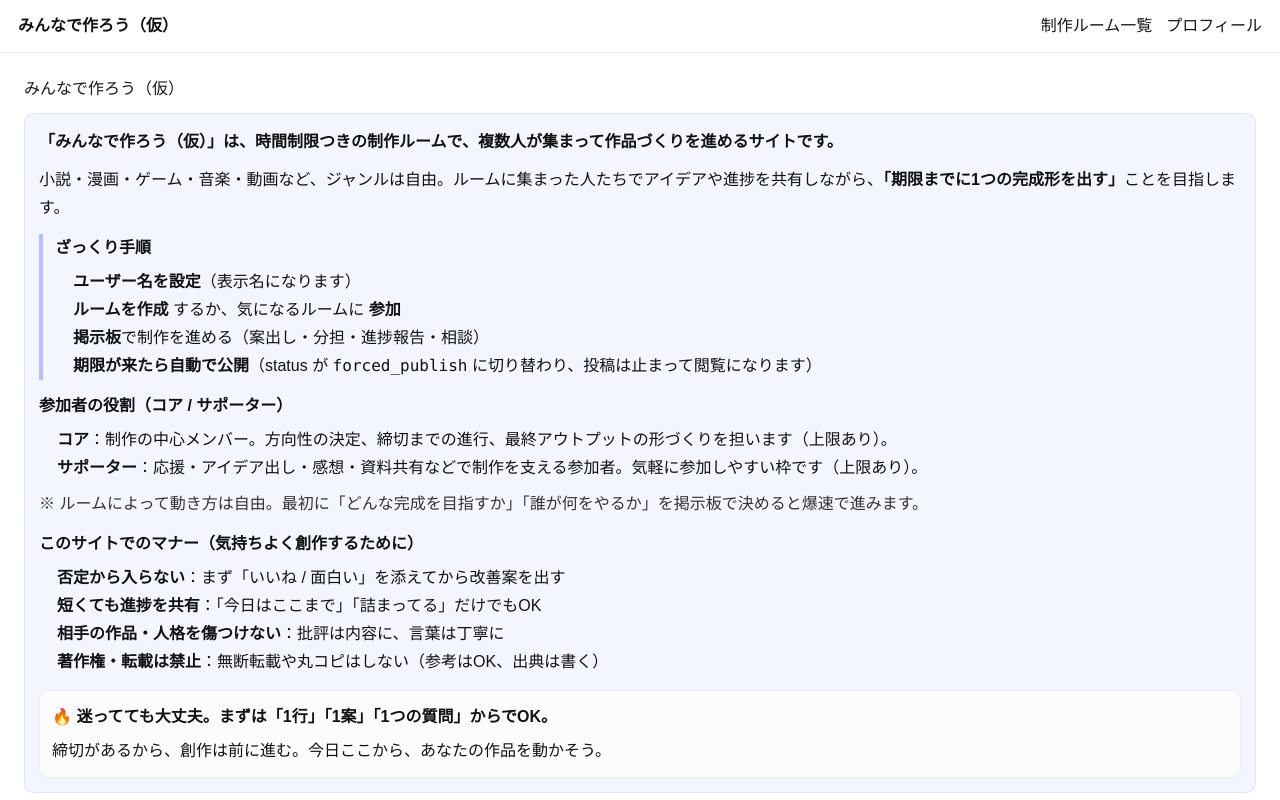
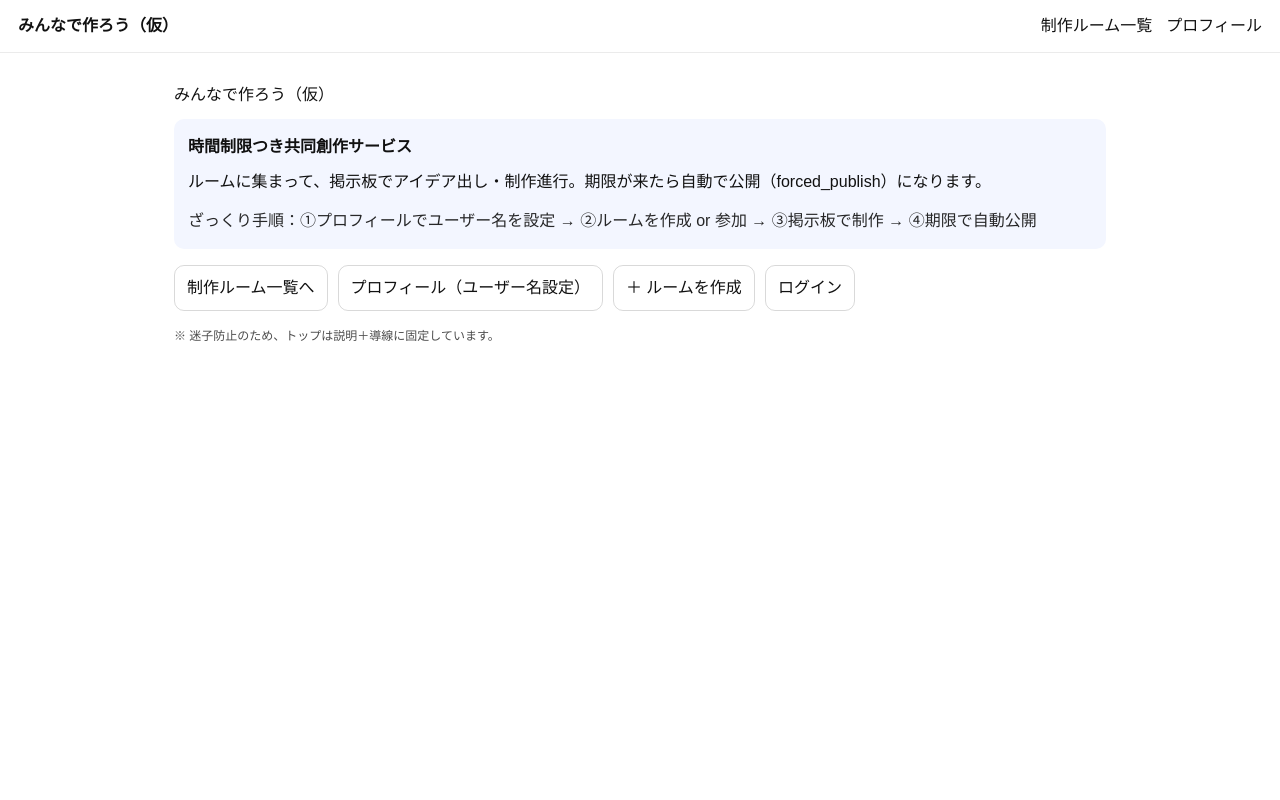
Before and after one commit to toki09141127-source/minnade-tsukuru, a Next.js app: page / in a window 1280 px wide. Shown: the top 800 px of the page. Built offline with nearby package versions, Linux system fonts and the light colour scheme.

Commit message:
finish prelaunch: ogp, top nav, rooms sort+search

```diff
--- a/app/layout.tsx
+++ b/app/layout.tsx
@@ -4,13 +4,53 @@ import Link from 'next/link'
 import { ReactNode } from 'react'
 
 export const metadata = {
+  metadataBase: new URL('https://minnade-tsukuru.vercel.app'),
+
   title: 'みんなで作ろう（仮）',
+  description:
+    '時間制限つきの制作ルームで、複数人が集まり作品を完成させる共同創作サービス。',
+
+  openGraph: {
+    title: 'みんなで作ろう（仮）',
+    description:
+      '時間制限つきの制作ルームで、複数人が集まり作品を完成させる共同創作サービス。',
+    url: 'https://minnade-tsukuru.vercel.app',
+    siteName: 'みんなで作ろう（仮）',
+    images: [
+      {
+        url: '/ogp.png',
+        width: 1200,
+        height: 630,
+        alt: 'みんなで作ろう（仮）',
+      },
+    ],
+    locale: 'ja_JP',
+    type: 'website',
+  },
+
+  twitter: {
+    card: 'summary_large_image',
+    title: 'みんなで作ろう（仮）',
+    description:
+      '時間制限つきの制作ルームで、複数人が集まり作品を完成させる共同創作サービス。',
+    images: ['/ogp.png'],
+  },
+
+  icons: {
+    icon: '/favicon.ico',
+  },
 }
 
 export default function RootLayout({ children }: { children: ReactNode }) {
   return (
     <html lang="ja">
-      <body>
+      <body
+        style={{
+          margin: 0,
+          background: '#ffffff',
+          color: '#111',
+        }}
+      >
         {/* 共通ヘッダー */}
         <header
           style={{
@@ -31,10 +71,11 @@ export default function RootLayout({ children }: { children: ReactNode }) {
           </Link>
 
           <nav style={{ display: 'flex', gap: 14, alignItems: 'center' }}>
-            {/* ✅ ここが最重要：必ず /rooms */}
+            {/* 必ず /rooms に遷移 */}
             <Link href="/rooms" prefetch={false}>
               制作ルーム一覧
             </Link>
+
             <Link href="/profile" prefetch={false}>
               プロフィール
             </Link>
--- a/app/page.tsx
+++ b/app/page.tsx
@@ -3,87 +3,83 @@ import Link from 'next/link'
 
 export default function HomePage() {
   return (
-    <div className="pageWrap">
-      <h1>みんなで作ろう（仮）</h1>
+    <div style={{ padding: 24, maxWidth: 980, margin: '0 auto' }}>
+      <h1 style={{ marginTop: 6 }}>みんなで作ろう（仮）</h1>
 
-      <div className="homeHero">
-        <p style={{ margin: 0, fontWeight: 700 }}>
-          「みんなで作ろう（仮）」は、時間制限つきの制作ルームで、複数人が集まって作品づくりを進めるサイトです。
+      <div
+        style={{
+          marginTop: 12,
+          padding: 14,
+          background: '#f3f6ff',
+          borderRadius: 10,
+          lineHeight: 1.8,
+        }}
+      >
+        <p style={{ margin: 0, fontWeight: 700 }}>時間制限つき共同創作サービス</p>
+        <p style={{ margin: '6px 0 0 0' }}>
+          ルームに集まって、掲示板でアイデア出し・制作進行。期限が来たら自動で公開（forced_publish）になります。
         </p>
-
-        <p style={{ margin: '10px 0 0 0' }}>
-          小説・漫画・ゲーム・音楽・動画など、ジャンルは自由。ルームに集まった人たちでアイデアや進捗を共有しながら、
-          <b>「期限までに1つの完成形を出す」</b>ことを目指します。
+        <p style={{ margin: '10px 0 0 0', opacity: 0.9 }}>
+          ざっくり手順：①プロフィールでユーザー名を設定 → ②ルームを作成 or 参加 → ③掲示板で制作 → ④期限で自動公開
         </p>
-
-        <div className="homeHeroAccent">
-          <p style={{ margin: 0, fontWeight: 700 }}>ざっくり手順</p>
-          <ol style={{ margin: '6px 0 0 18px', padding: 0 }}>
-            <li>
-              <b>ユーザー名を設定</b>（表示名になります）
-            </li>
-            <li>
-              <b>ルームを作成</b> するか、気になるルームに <b>参加</b>
-            </li>
-            <li>
-              <b>掲示板</b>で制作を進める（案出し・分担・進捗報告・相談）
-            </li>
-            <li>
-              <b>期限が来たら自動で公開</b>（status が <code>forced_publish</code> に切り替わり、投稿は止まって閲覧になります）
-            </li>
-          </ol>
-        </div>
-
-        {/* ✅ ここが消えてた部分：復活 */}
-        <div style={{ marginTop: 12 }}>
-          <p style={{ margin: 0, fontWeight: 700 }}>参加者の役割（コア / サポーター）</p>
-          <ul style={{ margin: '6px 0 0 18px', padding: 0 }}>
-            <li>
-              <b>コア</b>：制作の中心メンバー。方向性の決定、締切までの進行、最終アウトプットの形づくりを担います（上限あり）。
-            </li>
-            <li>
-              <b>サポーター</b>：応援・アイデア出し・感想・資料共有などで制作を支える参加者。気軽に参加しやすい枠です（上限あり）。
-            </li>
-          </ul>
-          <p style={{ margin: '8px 0 0 0', opacity: 0.85 }}>
-            ※ ルームによって動き方は自由。最初に「どんな完成を目指すか」「誰が何をやるか」を掲示板で決めると爆速で進みます。
-          </p>
-        </div>
-
-        {/* ✅ ここも消えてた部分：復活 */}
-        <div style={{ marginTop: 12 }}>
-          <p style={{ margin: 0, fontWeight: 700 }}>このサイトでのマナー（気持ちよく創作するために）</p>
-          <ul style={{ margin: '6px 0 0 18px', padding: 0 }}>
-            <li>
-              <b>否定から入らない</b>：まず「いいね / 面白い」を添えてから改善案を出す
-            </li>
-            <li>
-              <b>短くても進捗を共有</b>：「今日はここまで」「詰まってる」だけでもOK
-            </li>
-            <li>
-              <b>相手の作品・人格を傷つけない</b>：批評は内容に、言葉は丁寧に
-            </li>
-            <li>
-              <b>著作権・転載は禁止</b>：無断転載や丸コピはしない（参考はOK、出典は書く）
-            </li>
-          </ul>
-        </div>
-
-        <div className="homeHeroCallout">
-          <p style={{ margin: 0, fontWeight: 800 }}>
-            🔥 迷ってても大丈夫。まずは「1行」「1案」「1つの質問」からでOK。
-          </p>
-          <p style={{ margin: '6px 0 0 0' }}>
-            締切があるから、創作は前に進む。今日ここから、あなたの作品を動かそう。
-          </p>
-        </div>
       </div>
 
-      <div className="linkRow" style={{ marginTop: 16 }}>
-        <Link href="/rooms">制作ルーム一覧</Link>
-        <Link href="/profile">ユーザー名を設定</Link>
-        <Link href="/profile">プロフィール</Link>
-        <Link href="/rooms/new">＋ ルームを作成</Link>
+      <div style={{ marginTop: 16, display: 'flex', flexWrap: 'wrap', gap: 10 }}>
+        <Link
+          href="/rooms"
+          style={{
+            padding: '10px 12px',
+            borderRadius: 10,
+            border: '1px solid rgba(0,0,0,0.15)',
+            textDecoration: 'none',
+            color: '#111',
+          }}
+        >
+          制作ルーム一覧へ
+        </Link>
+
+        <Link
+          href="/profile"
+          style={{
+            padding: '10px 12px',
+            borderRadius: 10,
+            border: '1px solid rgba(0,0,0,0.15)',
+            textDecoration: 'none',
+            color: '#111',
+          }}
+        >
+          プロフィール（ユーザー名設定）
+        </Link>
+
+        <Link
+          href="/rooms/new"
+          style={{
+            padding: '10px 12px',
+            borderRadius: 10,
+            border: '1px solid rgba(0,0,0,0.15)',
+            textDecoration: 'none',
+            color: '#111',
+          }}
+        >
+          ＋ ルームを作成
+        </Link>
+
+        <Link
+          href="/login"
+          style={{
+            padding: '10px 12px',
+            borderRadius: 10,
+            border: '1px solid rgba(0,0,0,0.15)',
+            textDecoration: 'none',
+            color: '#111',
+          }}
+        >
+          ログイン
+        </Link>
+      </div>
+
+      <div style={{ marginTop: 16, fontSize: 12, opacity: 0.75 }}>
+        ※ 迷子防止のため、トップは説明＋導線に固定しています。
       </div>
     </div>
   )
--- a/app/rooms/page.tsx
+++ b/app/rooms/page.tsx
@@ -1,98 +1,131 @@
 // app/rooms/page.tsx
+'use client'
+
+import { useEffect, useMemo, useState } from 'react'
 import Link from 'next/link'
-import { supabaseAdmin } from '../../lib/supabase/admin'
+import { supabase } from '../../lib/supabase/client'
 
-export const dynamic = 'force-dynamic'
+type RoomRow = {
+  id: string
+  title: string
+  work_type: string
+  status: string
+  time_limit_hours: number
+  created_at: string
+  like_count: number | null
+  expires_at?: string | null
+}
 
-type SortKey = 'likes' | 'new'
+type SortKey = 'like' | 'new' | 'expires'
 
-export default async function RoomsPage({
-  searchParams,
-}: {
-  searchParams?: { q?: string; sort?: SortKey }
-}) {
-  const q = (searchParams?.q ?? '').trim()
-  const sort: SortKey = (searchParams?.sort === 'new' ? 'new' : 'likes')
+export default function RoomsPage() {
+  const [rooms, setRooms] = useState<RoomRow[]>([])
+  const [error, setError] = useState('')
+  const [sort, setSort] = useState<SortKey>('like')
+  const [q, setQ] = useState('')
 
-  // ✅ 必ず id を取る。deleted_at も見る。
-  let query = supabaseAdmin
-    .from('rooms')
-    .select('id, title, work_type, status, time_limit_hours, like_count, created_at, deleted_at, is_adult')
-    .is('deleted_at', null)
+  useEffect(() => {
+    const fetchRooms = async () => {
+      setError('')
 
-  if (q) query = query.ilike('title', `%${q}%`)
+      let query = supabase
+        .from('rooms')
+        .select('id, title, work_type, status, time_limit_hours, created_at, like_count, expires_at')
 
-  if (sort === 'new') query = query.order('created_at', { ascending: false })
-  else query = query.order('like_count', { ascending: false }).order('created_at', { ascending: false })
+      // 検索（タイトル部分一致）
+      const keyword = q.trim()
+      if (keyword) query = query.ilike('title', `%${keyword}%`)
 
-  const { data: rooms, error } = await query
+      // ソート
+      if (sort === 'like') {
+        query = query
+          .order('like_count', { ascending: false, nullsFirst: false })
+          .order('created_at', { ascending: false })
+      } else if (sort === 'new') {
+        query = query.order('created_at', { ascending: false })
+      } else if (sort === 'expires') {
+        query = query.order('expires_at', { ascending: true, nullsFirst: false })
+      }
 
-  if (error) {
+      const { data, error } = await query
+
+      if (error) setError(error.message)
+      else setRooms((data ?? []) as RoomRow[])
+    }
+
+    fetchRooms()
+  }, [sort, q])
+
+  const helpText = useMemo(() => {
     return (
-      <div style={{ padding: 24 }}>
-        <h1>制作ルーム一覧</h1>
-        <p style={{ color: 'crimson' }}>取得エラー: {error.message}</p>
-        <p style={{ marginTop: 12 }}>
-          <Link href="/">トップへ</Link>
-        </p>
+      <div
+        style={{
+          marginTop: 12,
+          padding: 14,
+          background: '#eef3ff',
+          borderRadius: 10,
+          fontSize: 14,
+          lineHeight: 1.7,
+        }}
+      >
+        <strong>このページについて</strong>
+        <br />
+        時間制限付きの合作ルーム一覧です。検索＆並び替えができます。
       </div>
     )
-  }
+  }, [])
 
   return (
-    <div style={{ padding: 24 }}>
+    <div style={{ padding: 24, maxWidth: 980, margin: '0 auto' }}>
       <h1>制作ルーム一覧</h1>
 
-      {/* 検索・並び替え */}
-      <div style={{ marginTop: 12, display: 'flex', gap: 10, flexWrap: 'wrap', alignItems: 'center' }}>
-        <form action="/rooms" method="get" style={{ display: 'flex', gap: 8, flexWrap: 'wrap' }}>
-          <input
-            name="q"
-            defaultValue={q}
-            placeholder="ルーム名で検索"
-            style={{ padding: '10px 12px', borderRadius: 8, border: '1px solid rgba(0,0,0,0.2)', minWidth: 240 }}
-          />
+      <p style={{ marginTop: 8 }}>
+        <Link href="/profile">ユーザー名を設定</Link>
+      </p>
+
+      {helpText}
+
+      <div style={{ marginTop: 12, display: 'flex', flexWrap: 'wrap', gap: 10, alignItems: 'center' }}>
+        <Link href="/rooms/new">＋ ルームを作成</Link>
+
+        <div style={{ display: 'flex', gap: 8, alignItems: 'center' }}>
+          <span style={{ fontSize: 12, opacity: 0.75 }}>並び替え</span>
           <select
-            name="sort"
-            defaultValue={sort}
-            style={{ padding: '10px 12px', borderRadius: 8, border: '1px solid rgba(0,0,0,0.2)' }}
+            value={sort}
+            onChange={(e) => setSort(e.target.value as SortKey)}
+            style={{ padding: '8px 10px', borderRadius: 10, border: '1px solid #ccc' }}
           >
-            <option value="likes">いいね順</option>
-            <option value="new">作成順（新しい順）</option>
+            <option value="like">いいね順</option>
+            <option value="new">新着順</option>
+            <option value="expires">期限が近い順</option>
           </select>
-          <button
-            type="submit"
-            style={{ padding: '10px 14px', borderRadius: 8, border: '1px solid rgba(0,0,0,0.2)', cursor: 'pointer' }}
-          >
-            検索
-          </button>
-        </form>
+        </div>
 
-        <Link href="/rooms/new" style={{ marginLeft: 'auto' }}>
-          ＋ ルームを作成
-        </Link>
+        <input
+          value={q}
+          onChange={(e) => setQ(e.target.value)}
+          placeholder="ルーム名で検索"
+          style={{
+            padding: '8px 10px',
+            borderRadius: 10,
+            border: '1px solid #ccc',
+            minWidth: 220,
+          }}
+        />
       </div>
 
-      <div style={{ marginTop: 16 }}>
-        {(rooms ?? []).length === 0 ? (
-          <p style={{ opacity: 0.8 }}>該当するルームがありません。</p>
-        ) : (
-          <ul style={{ paddingLeft: 18, lineHeight: 1.9 }}>
-            {(rooms ?? []).map((r) => (
-              <li key={r.id}>
-                {/* ✅ ここが超重要：/rooms/${r.id} であること */}
-                <Link href={`/rooms/${r.id}`} style={{ fontWeight: 700 }}>
-                  {r.title}
-                </Link>{' '}
-                <span style={{ opacity: 0.85 }}>
-                  （{r.work_type} / {r.time_limit_hours}h / {r.status} / ❤️ {r.like_count ?? 0}
-                  {r.is_adult ? ' / 🔞' : ''}）
-                </span>
-              </li>
-            ))}
-          </ul>
-        )}
-      </div>
+      {error && <p style={{ color: '#b00020', marginTop: 10 }}>{error}</p>}
+
+      <ul style={{ marginTop: 12, paddingLeft: 18 }}>
+        {rooms.map((room) => (
+          <li key={room.id} style={{ marginBottom: 10 }}>
+            <Link href={`/rooms/${room.id}`}>
+              <strong>{room.title}</strong>
+            </Link>{' '}
+            （{room.work_type} / {room.time_limit_hours}h / {room.status} / ❤️ {room.like_count ?? 0}）
+          </li>
+        ))}
+      </ul>
     </div>
   )
 }
```
